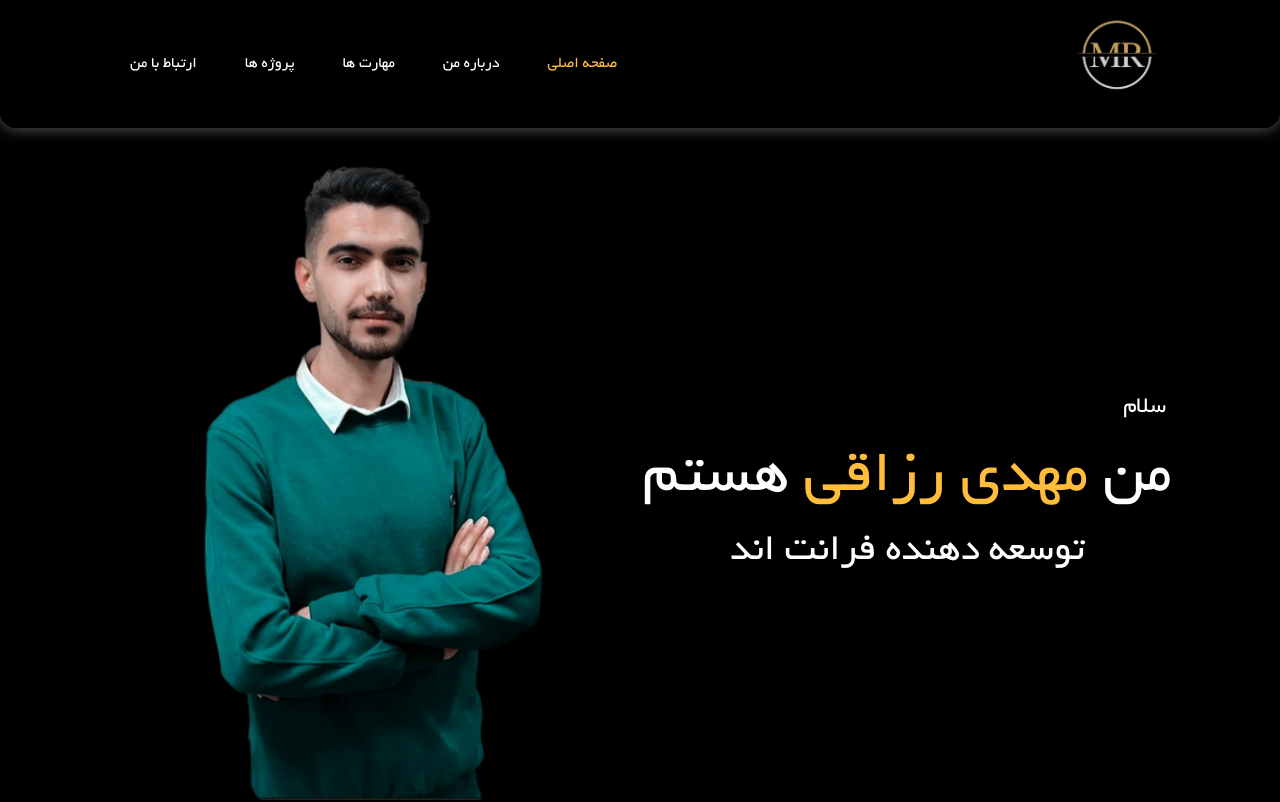
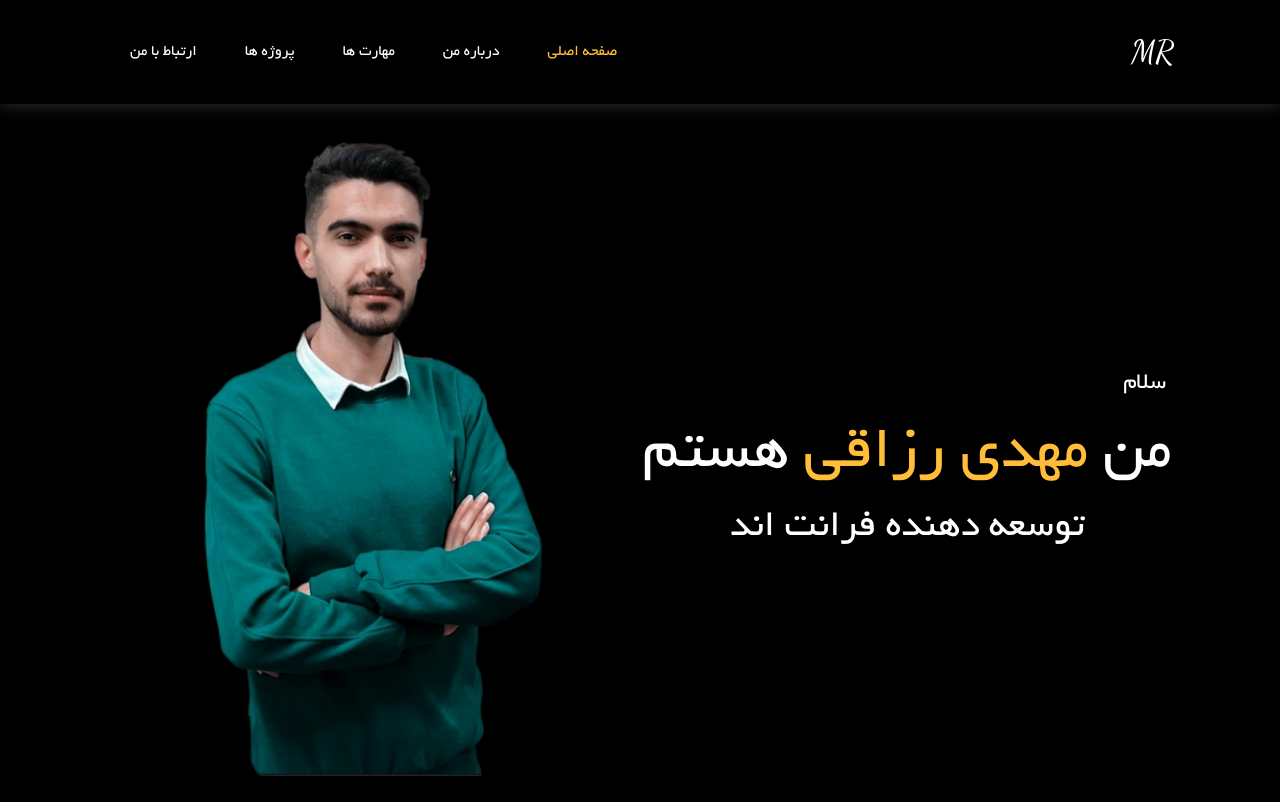
Before and after one commit to MahdiRazzaghi808/personal, a React (Create React App) app: page / in a window 1280 px wide. Shown: the top 802 px of the page. Built offline with nearby package versions, Linux system fonts and the light colour scheme.

Commit message:
change logo and fix scroll bar

```diff
--- a/src/components/navbar/Menu.js
+++ b/src/components/navbar/Menu.js
@@ -1,4 +1,4 @@
-import React, { useState } from 'react'
+import React from 'react'
 import { Link } from 'react-scroll';
 
 
@@ -29,7 +29,7 @@ const Menu = ({ open }) => {
     const { openState, setOpenState } = open
 
     const closeHandler = () => {
-        setOpenState(false)
+        setOpenState(false);
     }
 
     return (
@@ -41,7 +41,7 @@ const Menu = ({ open }) => {
 
                     {itemsMenu.map(item => <li key={item.id} className={styles.navLink}>
 
-                        <Link activeClass={styles.active} to={item.href} spy={true} smooth={true} offset={-128} duration={200} onClick={closeHandler}>
+                        <Link activeClass={styles.active} to={item.href} spy={true} smooth={true} offset={item.id === 1 ? -123 : -75} duration={200} onClick={closeHandler}>
 
                             {item.content}
 
--- a/src/components/navbar/Navbar.js
+++ b/src/components/navbar/Navbar.js
@@ -1,7 +1,7 @@
 import React, { useState } from 'react'
 import Menu from './Menu'
 
-import logo from '../../asset/logo.svg'
+// import logo from '../../asset/logo.svg'
 import styled from 'styled-components'
 import styles from './navbar.module.css'
 
@@ -63,7 +63,10 @@ const Navbar = () => {
             <div className="container">
                 <div className={styles.wrapper}>
 
-                    <a href="https://github.com/MahdiRazzaghi808" className={styles.logo}><img src={logo} alt="logo" /></a>
+                    {/* <a href="https://github.com/MahdiRazzaghi808" className={styles.logo}><img src={logo} alt="logo" /></a> */}
+                    <span className={styles.logo}>
+                        MR
+                    </span>
 
                     <Div open={openState} onClick={clickHandler}>
                         <div></div>
--- a/src/components/navbar/menu.module.css
+++ b/src/components/navbar/menu.module.css
@@ -2,7 +2,6 @@
     display: flex;
     align-items: center;
     justify-content: flex-end;
-
     width: 100%;
     gap: 0.5rem;
 
--- a/src/components/navbar/navbar.module.css
+++ b/src/components/navbar/navbar.module.css
@@ -3,78 +3,42 @@
     align-items: center;
     background-color: #000000ee;
     z-index: 100;
-    padding: 1rem 2rem;
-    height: 8rem;
+    padding: 1.5rem 0;
     margin: 0 auto;
-    box-shadow: 0rem 0rem 1rem #a7a7a794;
+    box-shadow: 0rem 0rem 1rem #a7a7a752;
     width: 100%;
 
-    border-bottom-left-radius: 1rem;
-    border-bottom-right-radius: 1rem;
     position: -webkit-sticky;
     position: sticky;
     top: -5px;
 }
 
-.wrapper{
+.wrapper {
     display: flex;
     align-items: center;
     justify-content: space-between;
+    overflow: hidden;
+
 }
 
 
 .logo {
-    width: 8rem;
-    position: relative;
-    left: 1.7rem;
-    z-index: 200;
-}
-
-.logo img {
-    width: 100%;
-    height: 100%;
+    font-size: 1.6rem;
+    font-family: DancingScript;
+    cursor: pointer;
+    z-index: 999;
 }
 
 
+@media (min-width: 992px) {
 
+    .navbar {
+        padding: 1.5rem 0;
 
-/* @media (min-width: 456px) {
-    .navbar {
-        width: 440px;
-    }
-} */
-
-/* @media (min-width: 600px) {
-    .navbar {
-        width: 550px;
-    }
-} */
-
-/* @media (min-width: 768px) {
-    .navbar {
-        width: 700px;
-    }
-} */
-
-@media (min-width: 992px) {
-    .logo {
-        left: 0;
     }
 
-    .navbar {
-        padding: 1.5rem 3rem;
+    .logo {
+        font-size: 2rem;
+    }
 
-    }
 }
-
-/* @media (min-width: 1200px) {
-    .navbar {
-        width: 1080px;
-    }
-} */
-
-/* @media (min-width: 1400px) {
-    .navbar {
-        width: 1280px;
-    }
-} */
--- a/src/index.css
+++ b/src/index.css
@@ -1,6 +1,10 @@
 @font-face {
 	font-family: yekan;
 	src: url("./font/Yekan.ttf");
+}
+@font-face {
+	font-family: DancingScript;
+	src: url("./font/DancingScript-Medium.ttf");
 }
 
 * {
```
Also changed, not shown: src/font/DancingScript-Medium.ttf (added), src/font/DancingScript-Regular.ttf (added).
